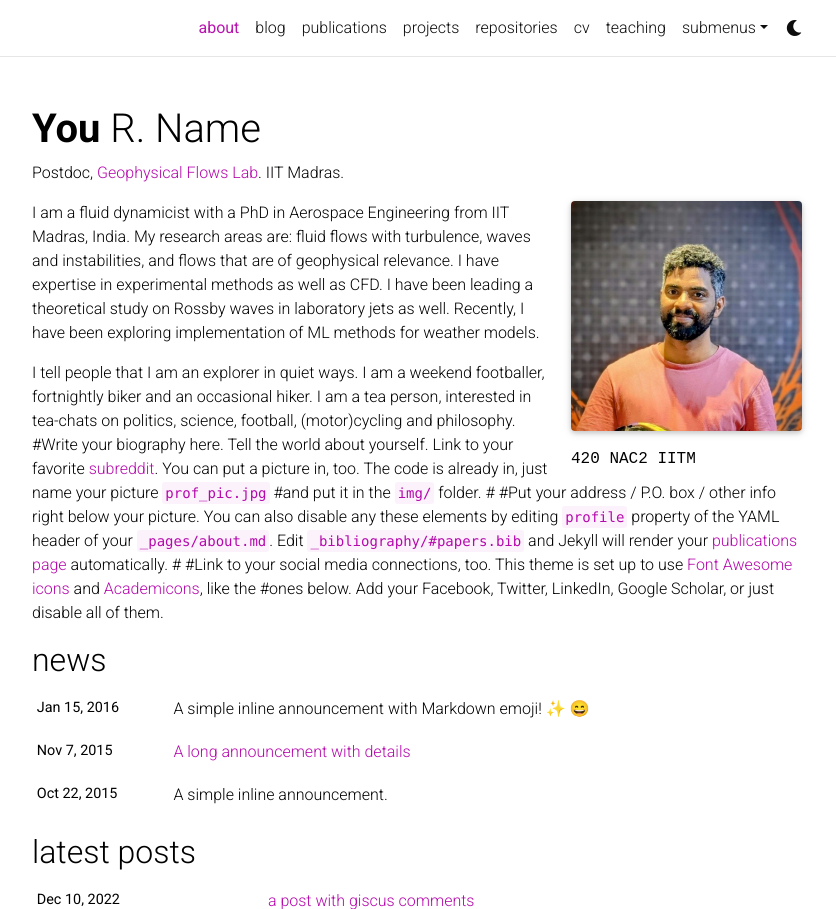
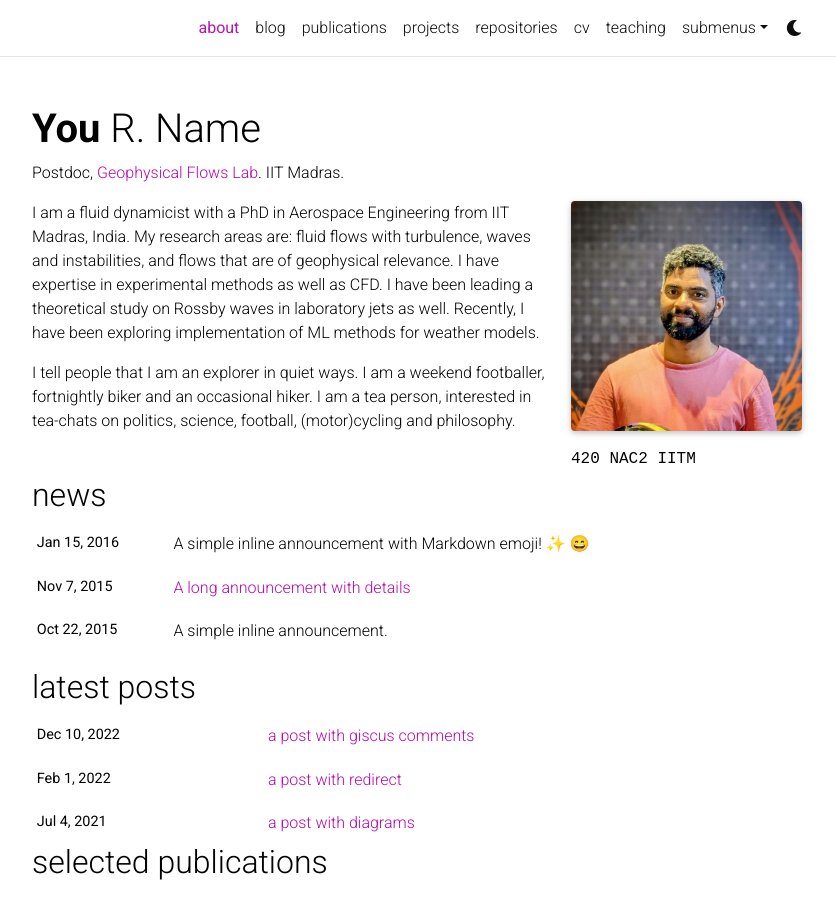
Before and after one commit to anoopmohanvijaya/mypage, a Jekyll site: the page built from _pages/about.md, in a window 1280 px wide and 1363 px high, cut to the strip 0-909 px from the top of the window. Shown: the whole strip, without its empty margins (223-1059 px from the left). Built offline with Jekyll 4.4.1, drawn with Linux system fonts in a browser that asks for light colours; full-size pictures stand in for the smaller copies a plugin makes; emoji names are drawn with the system emoji font; comment, search, counter and statistics services are not loaded; a style sheet for code colours, icons or effects is not loaded.

Commit message:
Update about.md

```diff
--- a/_pages/about.md
+++ b/_pages/about.md
@@ -22,8 +22,3 @@
 I am a fluid dynamicist with a PhD in Aerospace Engineering from IIT Madras, India. My research areas are: fluid flows with turbulence, waves and instabilities, and flows that are of geophysical relevance. I have expertise in experimental methods as well as CFD. I have been leading a theoretical study on Rossby waves in laboratory jets as well. Recently, I have been exploring implementation of ML methods for weather models.
 
 I tell people that I am an explorer in quiet ways. I am a weekend footballer, fortnightly biker and an occasional hiker. I am a tea person, interested in tea-chats on politics, science, football, (motor)cycling and philosophy.
-#Write your biography here. Tell the world about yourself. Link to your favorite [subreddit](http://reddit.com). You can put a picture in, too. The code is already in, just name your picture `prof_pic.jpg` #and put it in the `img/` folder.
-#
-#Put your address / P.O. box / other info right below your picture. You can also disable any these elements by editing `profile` property of the YAML header of your `_pages/about.md`. Edit `_bibliography/#papers.bib` and Jekyll will render your [publications page](/al-folio/publications/) automatically.
-#
-#Link to your social media connections, too. This theme is set up to use [Font Awesome icons](http://fortawesome.github.io/Font-Awesome/) and [Academicons](https://jpswalsh.github.io/academicons/), like the #ones below. Add your Facebook, Twitter, LinkedIn, Google Scholar, or just disable all of them.
```
